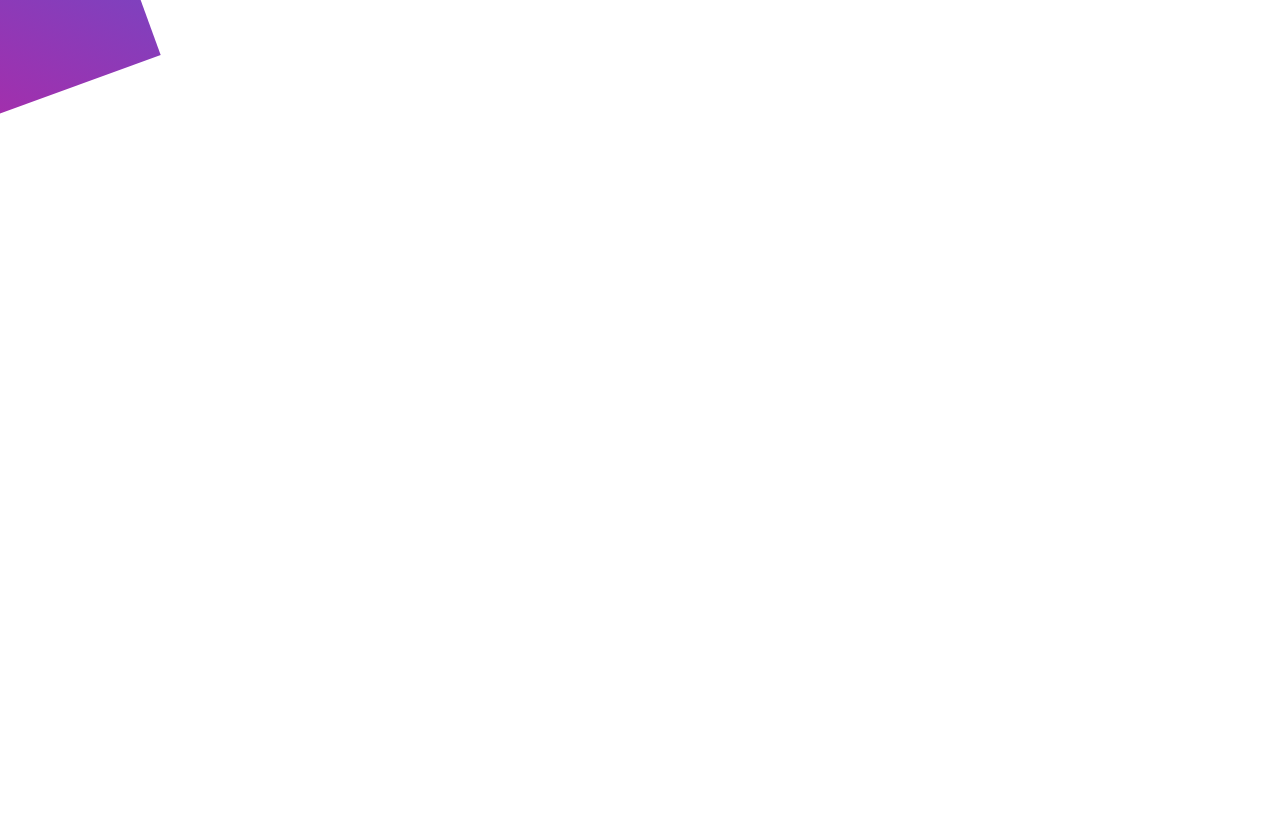
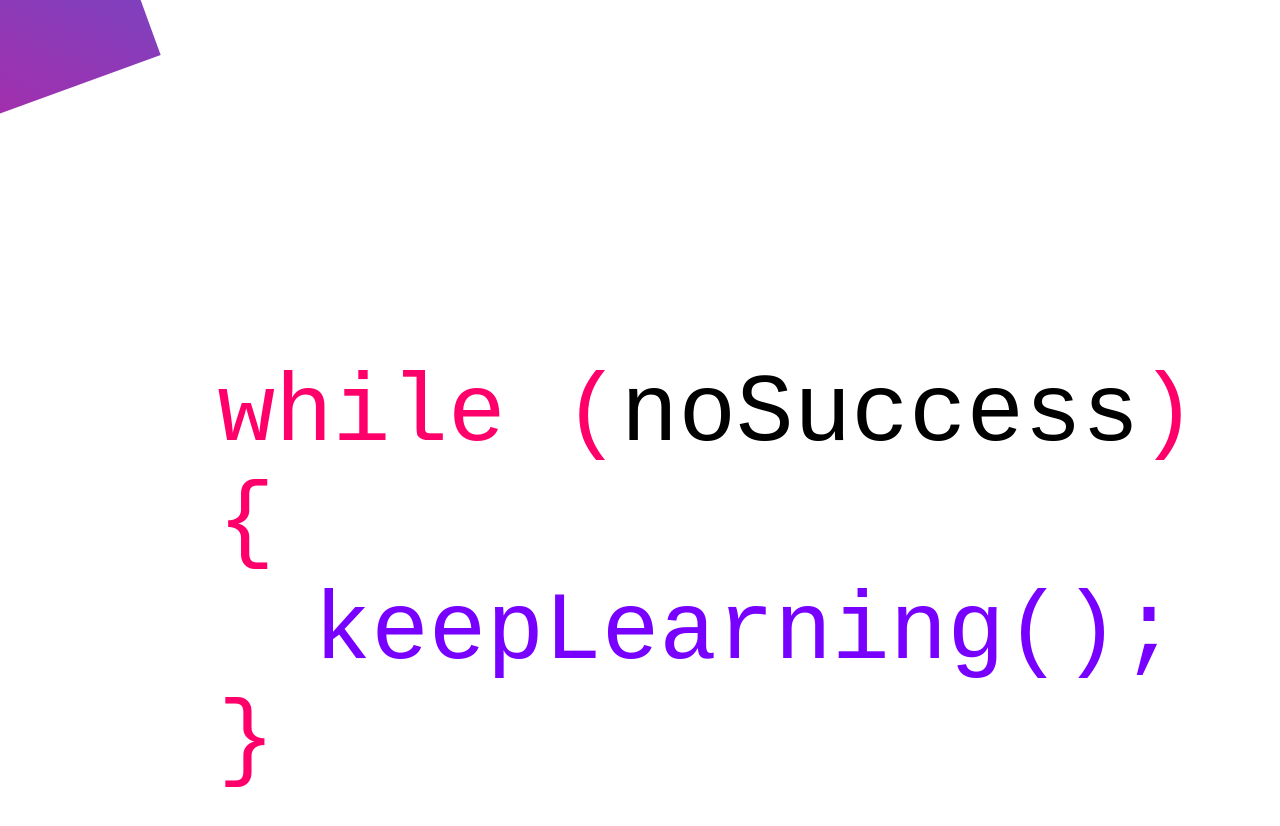
Before and after one commit to dobi01/Portfolio-v.1, a plain HTML site: page index.html in a window 1280 px wide. Shown: the part 7080-7906 px from the top of the page. Before the commit the page ends 7409 px from the top, so only its background shows below. Drawn offline with nearby package versions, Linux system fonts and the light colour scheme; a web font is replaced by a local one.

Commit message:
Add #Code-piece-5 section

```diff
--- a/index.html
+++ b/index.html
@@ -216,6 +216,13 @@
       </div>
     </div>
   </section>
+  <section id="code-piece-5">
+    <p>
+      <span class="color-pink">while (</span><span class="color-black">noSuccess</span><span class="color-pink">) {</span>
+    </p>
+    <p class="color-violet pad-4">keepLearning();</p>
+    <p class="color-pink">}</p>
+  </section>
   <script src="https://code.jquery.com/jquery-3.3.1.min.js"
   integrity="sha256-FgpCb/KJQlLNfOu91ta32o/NMZxltwRo8QtmkMRdAu8="
   crossorigin="anonymous"></script>
--- a/style/_section_2_Code-pieces.scss
+++ b/style/_section_2_Code-pieces.scss
@@ -36,6 +36,12 @@
   }
 }
 
+#code-piece-5 {
+  padding-top: 30vh;
+  margin-left: 17%;
+  font-size: 6rem;
+}
+
 .color-pink {
   color: $pink;
 }
@@ -68,6 +74,10 @@
   padding-left: 13.3rem;
 }
 
+.pad-4 {
+  padding-left: 6rem;
+}
+
 .gradient-box {
   background: #ff007e;
   background: -moz-linear-gradient(45deg, #ff007e 0%, #1278f5 100%);
--- a/style/_section_3_Portfolio.scss
+++ b/style/_section_3_Portfolio.scss
@@ -54,6 +54,6 @@
 }
 
 .figure--last {
-  margin: 8rem auto !important;
-  transform: rotate(-20deg);
+  margin: 9rem auto !important;
+  // transform: rotate(-20deg);
 }
```
Also changed, not shown: style/style.css, 1 other file.
